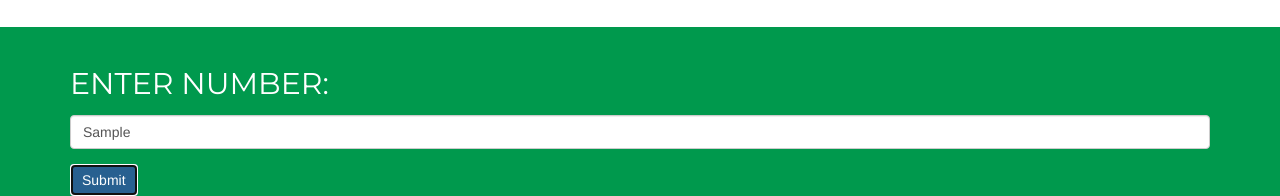
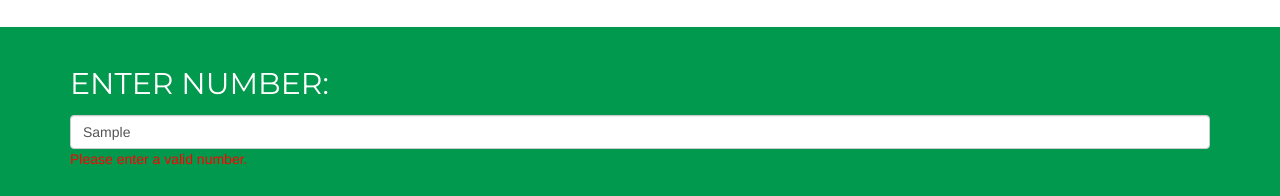
Before and after one commit to georgeolson92/pingpong, a plain HTML site: page index.html in a window 1280 px wide. Both pictures are taken after typing "Sample" into the empty fields and a click on the button "Submit". Shown: the part 528-724 px from the top of the page. Drawn offline with nearby package versions, Linux system fonts and the light colour scheme.

Commit message:
Add conditional statement to alert user if they enter text or negative number in input field

```diff
--- a/css/styles.css
+++ b/css/styles.css
@@ -30,6 +30,10 @@
 #form-full {
   background-color: #00994d;
   color: white;
+}
+
+.alertmsg {
+  color: red;
 }
 
 .btn-primary {
--- a/index.html
+++ b/index.html
@@ -27,10 +27,12 @@
     <div id="form-full">
       <div class="container">
         <form id="pingpong">
-          <label for="input-number">
-            <h2>ENTER NUMBER:</h2>
-          </label>
-          <input id="input-number" class="form-control"></input>
+          <div class="form-group">
+            <label for="input-number">
+              <h2>ENTER NUMBER:</h2>
+            </label>
+            <input id="input-number" class="form-control"></input>
+          </div>
           <button type="submit" class="btn btn-primary">Submit</button>
         </form>
       </div>
--- a/js/scripts.js
+++ b/js/scripts.js
@@ -22,15 +22,20 @@ function isDivisible (inputNumber){
 $(document).ready(function(){
   $("form#pingpong").submit(function(event){
     event.preventDefault();
+    $(".alertmsg").remove();
     $("#results li").remove();
 
     var inputNumber = parseInt($("input#input-number").val());
+
+    if (inputNumber !== inputNumber){
+      $(".form-group").append("<span class='alertmsg'>Please enter a valid number.</span>");
+      return false;
+    } else if (inputNumber < 0){
+      $(".form-group").append("<span class='alertmsg'>Please enter a positive integer.</span>");
+      return false;
+    }
+
     var result = countDown(inputNumber, "#results");
-
-    // var result = isDivisible(inputNumber);
-    //
-    // $("#result").text(result);
-
     $("#result-full").fadeIn();
   });
 });
```
